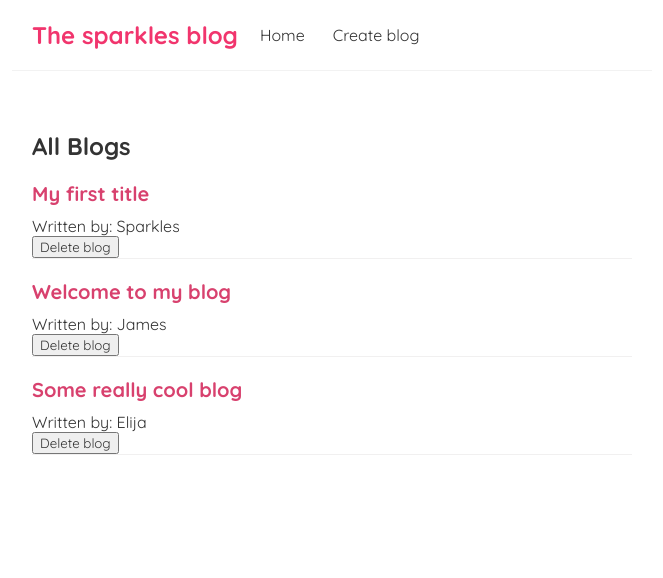
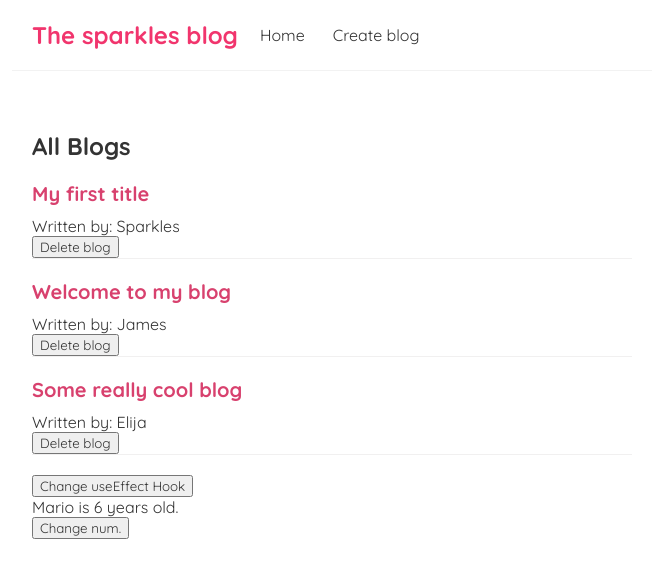
Before and after one commit to sparkle666/bloggy-react, a React (Create React App) app: page / in a window 1280 px wide. Shown: the top 578 px of the page, without its empty margins (308-971 px from the left). Built offline with nearby package versions, Linux system fonts and the light colour scheme; the HTML template or start-up script is replaced by a standard one.

Commit message:
made use of useEffect to trigger events

```diff
--- a/src/Home.js
+++ b/src/Home.js
@@ -1,4 +1,4 @@
-import { useState } from 'react'
+import { useState, useEffect } from 'react'
 import BlogList from './BlogList';
 
 const Home = () => {
@@ -12,9 +12,20 @@ const Home = () => {
         const newblogs = blogs.filter(blog => (blog.id !== id))
         setBlogs(newblogs) // Set the new state as the array of filtered blogs.
     }
+
+    const [name, setName] = useState('Mario') //declare a use state hook
+    const [num, setNum] = useState(4)
+
+    useEffect(() => {
+        console.log("Random shit...")
+    }, [name, num]) // this useEffect runs if there are dependencies attached to it.
+
     return(
         <div className="home">
            <BlogList blogs={blogs} title="All Blogs" handleDelete = {handleDelete} />
+           <button onClick={() => setName('Luigi')}>Change useEffect Hook</button>
+           <p>{ name } is {num + 2} years old.</p>
+           <button onClick={() => setNum(6)}>Change num.</button>
         </div>
     )
 }
```
